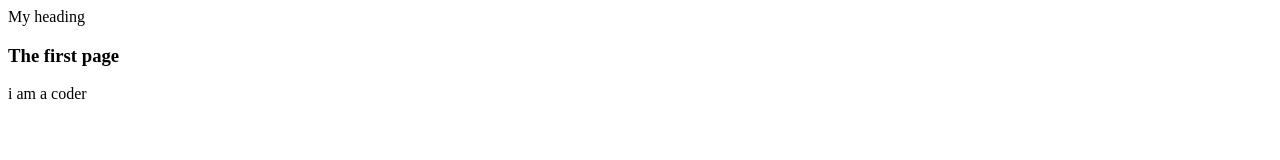
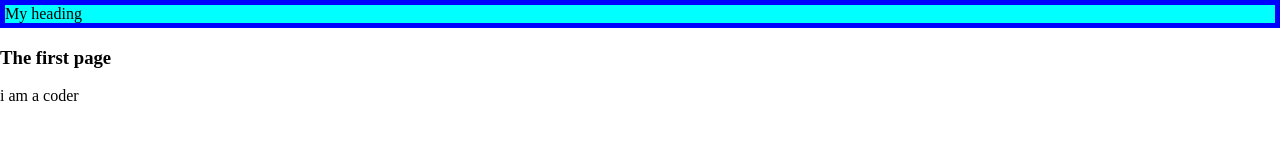
Before and after one commit to chinemeze847/myForm, a plain HTML site: page index.html in a window 1280 px wide. Drawn offline with Linux system fonts and the light colour scheme.

Commit message:
added css file

```diff
--- /dev/null
+++ b/index.css
@@ -0,0 +1,13 @@
+*{
+    box-sizing: border-box;
+}
+
+body{
+    padding: 0px;
+    margin: 0px;
+}
+
+header{
+    background-color: aqua;
+    border: 5px solid blue;
+}
--- a/index.html
+++ b/index.html
@@ -5,6 +5,7 @@
     <meta http-equiv="X-UA-Compatible" content="IE=edge">
     <meta name="viewport" content="width=device-width, initial-scale=1.0">
     <title>Document</title>
+    <link rel="stylesheet" href="index.css">
 </head>
 <body>
     <header>
```
